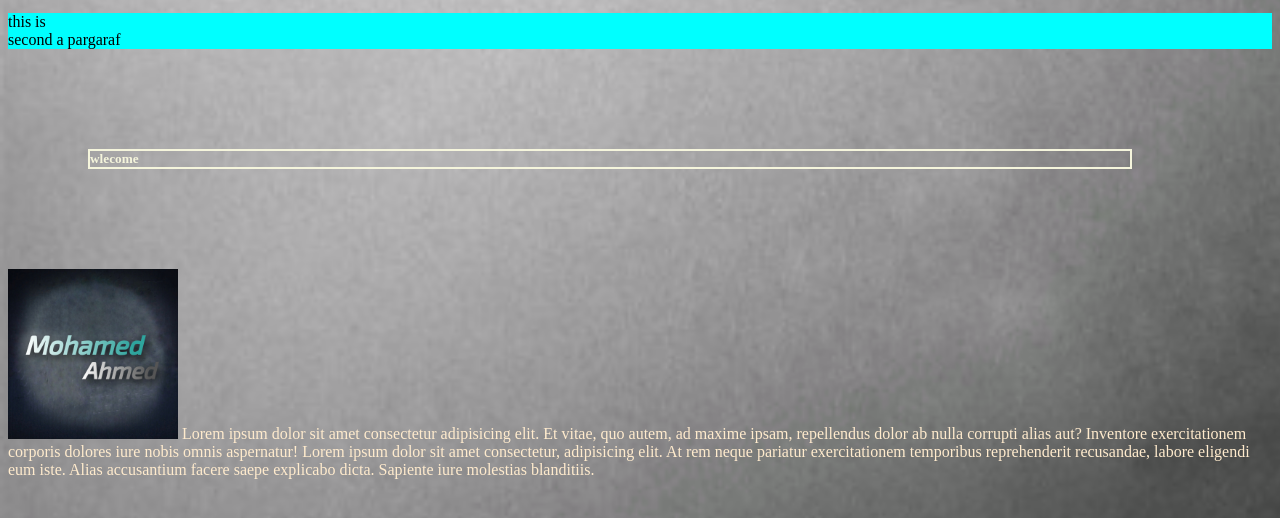
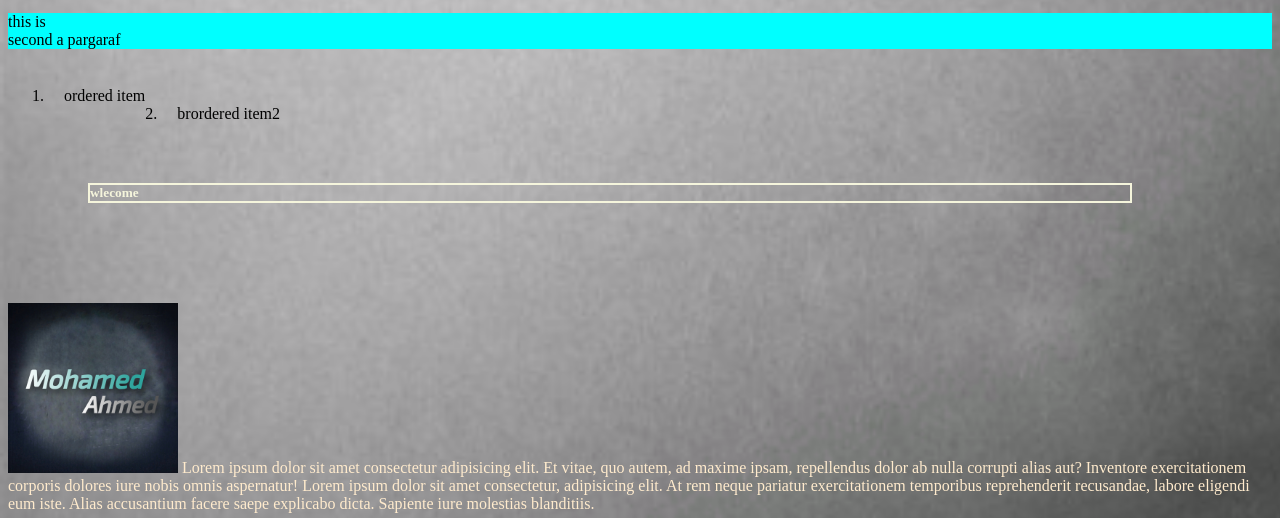
Before and after one commit to Ma16q/HTML-CSS-Practice-Project, a plain HTML site: page about.html in a window 1280 px wide. Shown: the part 259-777 px from the top of the page. Drawn offline with Linux system fonts and the light colour scheme.

Commit message:
Add ordered list to about page and style ol elements
Introduced an ordered list to about.html and added corresponding CSS styles for ol and ol li elements in style.css to improve formatting and spacing.

```diff
--- a/about.html
+++ b/about.html
@@ -18,12 +18,13 @@
     <li><a href="#About">About</a></li>
     <li><a href="#contact">Contact</a></li>
     <li><a href="#links">Links</a></li>
+    </ul>
 
 
-
-    </ul>
     <h1>about  </h1>
     <h1 class="HEADINGS">about 2  External CSS </h1>
+
+
 
     <p>this is <br>
         a pargaraf
@@ -32,6 +33,13 @@
     <p id="idpar"> this is <br>
        second a pargaraf
     </p>
+
+    <ol>
+    <li>ordered item</li>
+     <br>
+    <li>brordered item2</li>
+    </ol>
+
     <h5 class="margins">wlecome </h5>
     <p><img src="images/img11.png" style= width:170px height="170px"> Lorem ipsum dolor sit amet consectetur adipisicing elit. Et vitae, quo autem, ad maxime ipsam, repellendus dolor ab nulla corrupti alias aut? Inventore exercitationem corporis dolores iure nobis omnis aspernatur! Lorem ipsum dolor sit amet consectetur, adipisicing elit. At rem neque pariatur exercitationem temporibus reprehenderit recusandae, labore eligendi eum iste. Alias accusantium facere saepe explicabo dicta. Sapiente iure molestias blanditiis.</p>
     <p class="textsize">hello</p>
--- a/style.css
+++ b/style.css
@@ -92,6 +92,14 @@ padding: 0;
 overflow: hidden;
 background-color: #333;
 }
+ol {
+  margin: 1em 0;
+}
+ol li {
+  display: list-item;         /* يرجّع الترتيب العمودي */
+  margin: .5em 0;
+}
+
 li{
     display: block;
     float: left;
```
